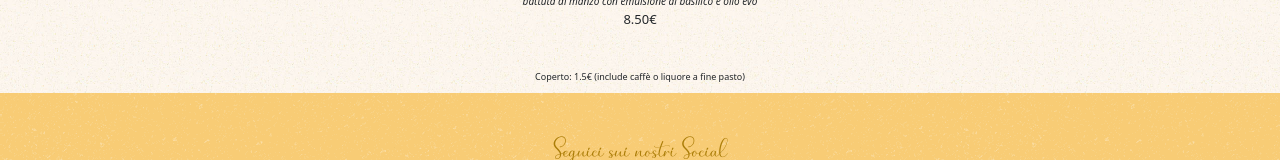
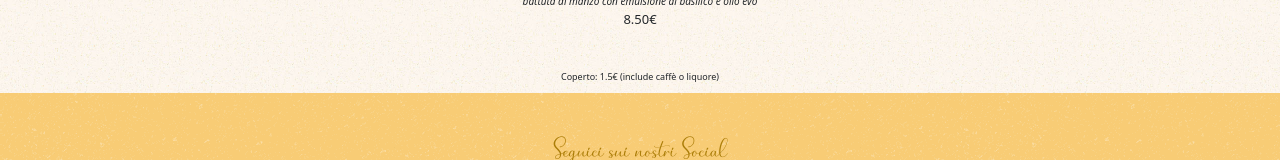
Before and after one commit to gerzin/alchiostro, a React (Create React App) app: page /#/menu in a window 1280 px wide. Shown: the part 500-660 px from the top of the page. Built offline with nearby package versions, Linux system fonts and the light colour scheme.

Commit message:
Change coperto

```diff
--- a/src/Menu.tsx
+++ b/src/Menu.tsx
@@ -27,7 +27,7 @@ class Menu extends React.Component<MenuProps> {
 
                     <MenuBody section={section}></MenuBody>
                 </Container>
-                <div className='coperto-div'>Coperto: 1.5€ (include caffè o liquore a fine pasto)</div>
+                <div className='coperto-div unselectable'>Coperto: 1.5€ (include caffè o liquore)</div>
                 <CommonFooter></CommonFooter>
             </div >
 
```
